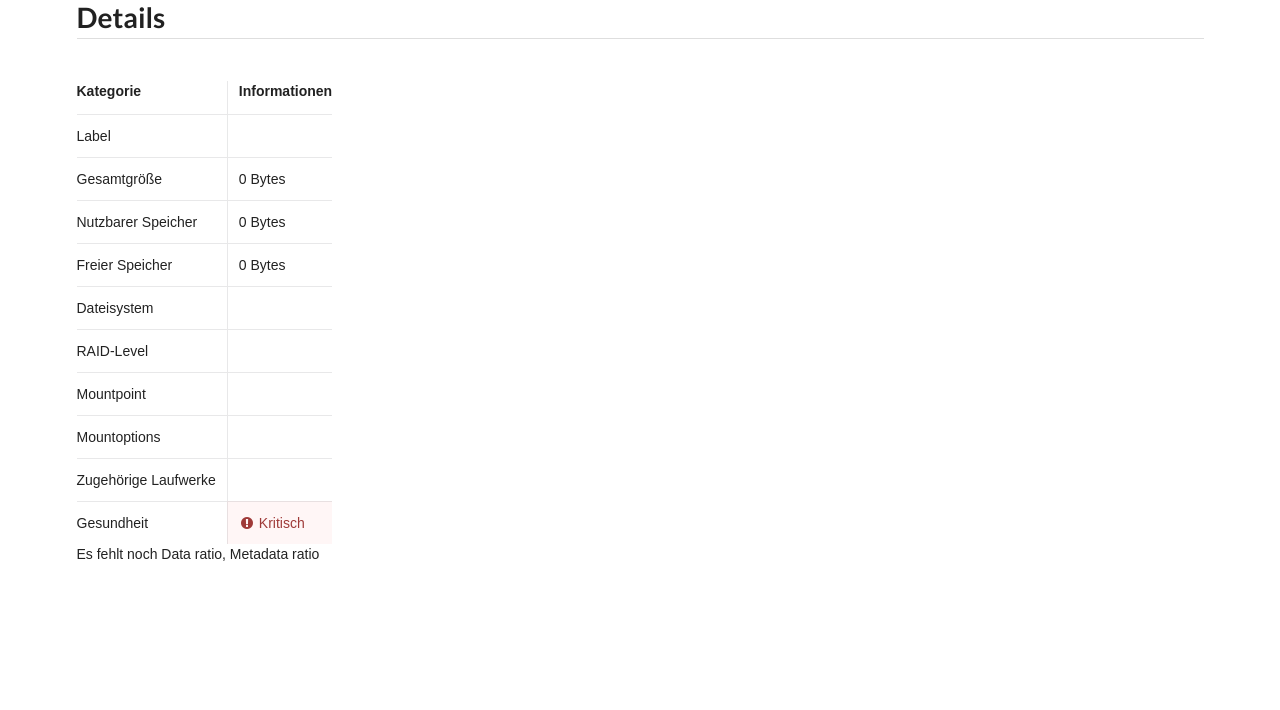
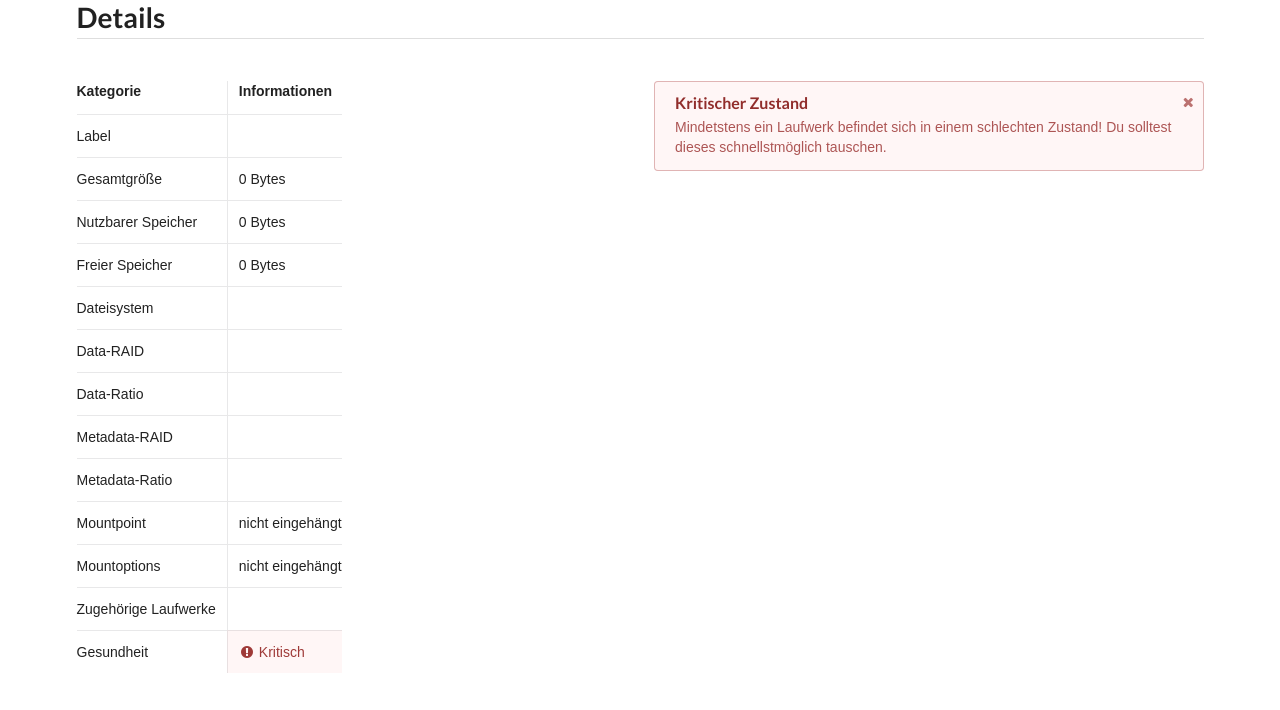
Before and after one commit to technikamateur/dirkules, a Flask app: template dirkules/templates/pool.html in a window 1280 px wide. Shown: the part 90-800 px from the top of the page. Run offline with Flask 2, Linux system fonts and the light colour scheme; the template is opened without the code that fills it, so the values that code supplies are empty; parts of the project's set-up code (start-up, migrations or seed data) failed here and were passed over.

Commit message:
huge pool update

```diff
--- a/dirkules/templates/pool.html
+++ b/dirkules/templates/pool.html
@@ -8,7 +8,8 @@
     <div class="ui container">
         <h1 class="ui dividing header">Details</h1>
         <div class="topspacer"></div>
-        <div class="ui container">
+        <div class="ui grid">
+            <div class="eight wide column">
                 <table class="ui very basic collapsing celled table">
                     <thead>
                     <tr>
@@ -28,27 +29,51 @@
                     </tr>
                     <tr>
                         <td>Nutzbarer Speicher</td>
-                    <td>{{ pool.usable|filesizeformat(true) }}</td>
+                        <td>{{ (pool.size/pool.data_ratio)|filesizeformat(true) }}</td>
                     </tr>
                     <tr>
                         <td>Freier Speicher</td>
+                        {% if pool.free == 2 %}
+                            <td>unbekannt</td>
+                        {% else %}
                             <td>{{ pool.free|filesizeformat(true) }}</td>
+                        {% endif %}
                     </tr>
                     <tr>
                         <td>Dateisystem</td>
                         <td>{{ pool.fs }}</td>
                     </tr>
                     <tr>
-                    <td>RAID-Level</td>
-                    <td>{{ pool.raid }}</td>
+                        <td>Data-RAID</td>
+                        <td>{{ pool.data_raid }}</td>
+                    </tr>
+                    <tr>
+                        <td>Data-Ratio</td>
+                        <td>{{ pool.data_ratio }}</td>
+                    </tr>
+                    <tr>
+                        <td>Metadata-RAID</td>
+                        <td>{{ pool.meta_raid }}</td>
+                    </tr>
+                    <tr>
+                        <td>Metadata-Ratio</td>
+                        <td>{{ pool.meta_ratio }}</td>
                     </tr>
                     <tr>
                         <td>Mountpoint</td>
+                        {% if pool.mountpoint|length %}
                             <td>{{ pool.mountpoint }}</td>
+                        {% else %}
+                            <td>nicht eingehängt</td>
+                        {% endif %}
                     </tr>
                     <tr>
                         <td>Mountoptions</td>
+                        {% if pool.mountpoint|length %}
                             <td>{{ pool.mountopt }}</td>
+                        {% else %}
+                            <td>nicht eingehängt</td>
+                        {% endif %}
                     </tr>
                     <tr>
                         <td>Zugehörige Laufwerke</td>
@@ -65,6 +90,44 @@
                     </tbody>
                 </table>
             </div>
-    Es fehlt noch Data ratio, Metadata ratio
+            <div class="eight wide column">
+                {% if pool.data_raid != pool.meta_raid %}
+                    <div class="ui yellow message">
+                        <i class="close icon"></i>
+                        <div class="header">
+                            RAID nicht korrekt konfiguriert
+                        </div>
+                        <p>
+                            Die RAID Level von Data und Metadata unterscheiden sich. Normalerweise sollten beide gleich
+                            konfiguriert werden, da es sonst unter Umständen zu <b>Datenverlust</b> kommen kann, wenn ein
+                            Laufwerk ausfällt.<br>
+                            Solltest du einen guten Grund dafür haben, ignoriere einfach diese Meldung.
+                        </p>
+                    </div>
+                {% endif %}
+                {% if health %}
+                    <div class="ui positive message">
+                        <i class="close icon"></i>
+                        <div class="header">
+                            Guter Zustand
+                        </div>
+                        <p>
+                            Der Pool befindet sich in einem guten Zustand. Es steht die volle Leistung zur Verfügung.
+                        </p>
+                    </div>
+                {% else %}
+                    <div class="ui negative message">
+                        <i class="close icon"></i>
+                        <div class="header">
+                            Kritischer Zustand
+                        </div>
+                        <p>
+                            Mindetstens ein Laufwerk befindet sich in einem schlechten Zustand! Du solltest
+                            dieses schnellstmöglich tauschen.
+                        </p>
+                    </div>
+                {% endif %}
+            </div>
+        </div>
     </div>
 {% endblock %}
```
Also changed, not shown: dirkules/hardware/btrfsTools.py (+33 -5 lines), dirkules/manager/driveManager.py (+12 -9 lines), dirkules/models.py (+10 -5 lines), dirkules/templates/pools.html (+21 -1 lines). Lines whose indentation alone changed are shown as unchanged.
